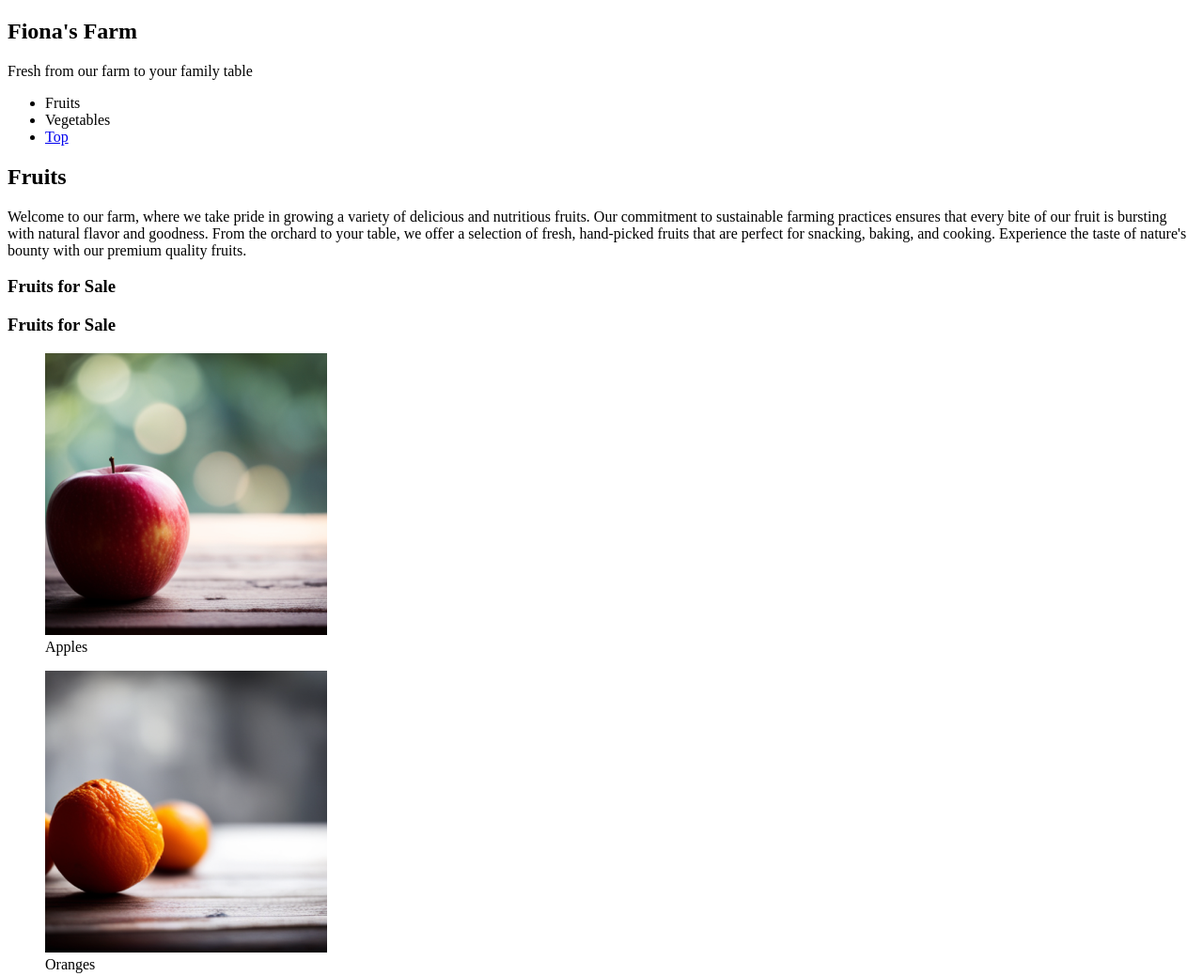
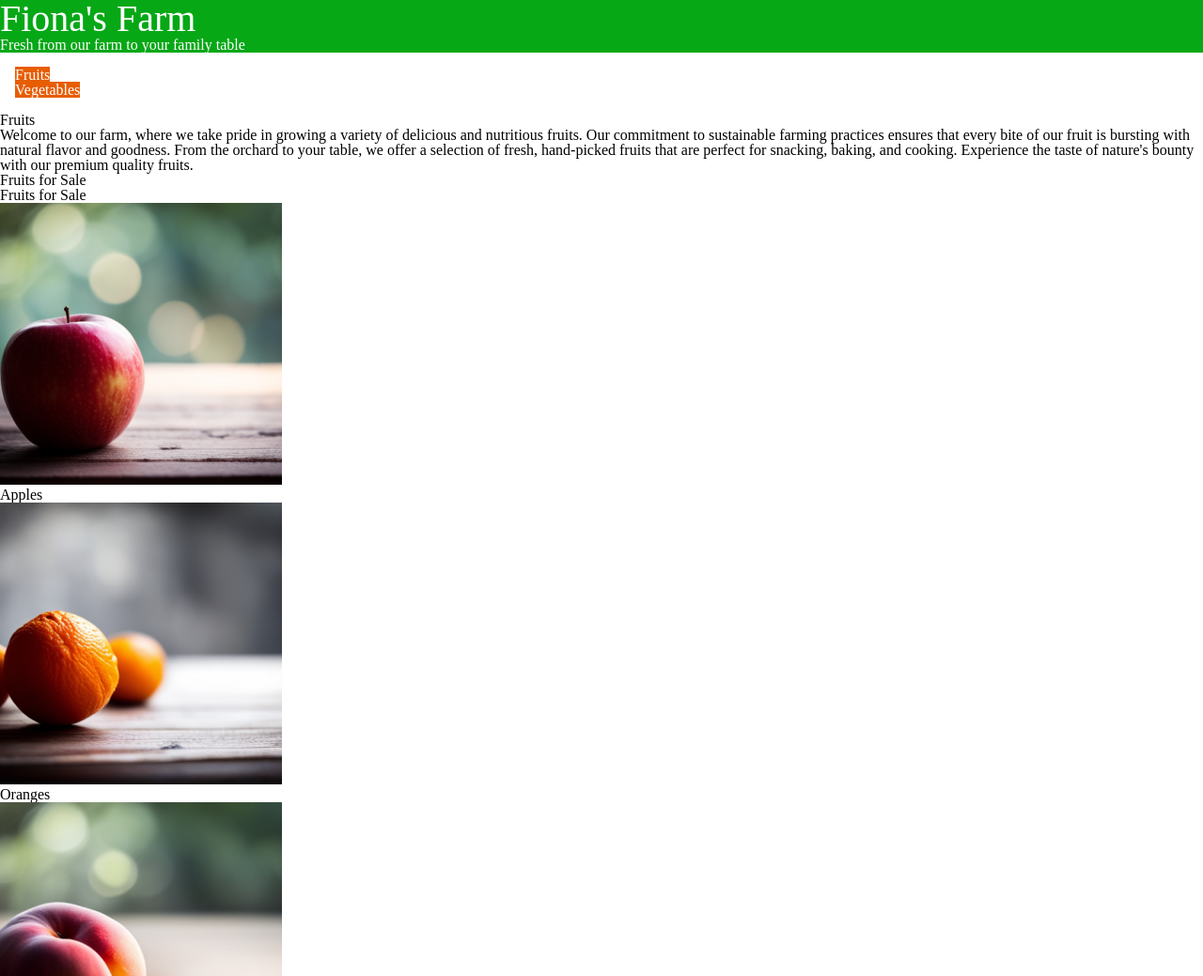
Before and after one commit to jasonsUX/farm, a plain HTML site: page index.html in a window 1280 px wide. Shown: the top 1039 px of the page at 94% size. Drawn offline with Linux system fonts and the light colour scheme; a web font is replaced by a local one.

Commit message:
made styles
made styles

```diff
--- a/index.html
+++ b/index.html
@@ -3,17 +3,17 @@
 <head>
     <meta charset="UTF-8">
     <meta name="viewport" content="width=device-width, initial-scale=1.0">
+    <link rel="stylesheet" href="styles.css">
     <title>Fiona's Farm</title>
 </head>
 <body>
 <header id="top">
-<nav>
     <h1>Fiona's Farm</h1>
     <p>Fresh from our farm to your family table</p>
+<nav>
     <ul>
         <li><a>Fruits</a></li>
         <li><a>Vegetables</a></li>
-        <li><a href="#top">Top</a></li>
     </ul>
 </nav>
 </header>
--- /dev/null
+++ b/styles.css
@@ -0,0 +1,94 @@
+/* IMPORTED FONTS */
+@import url('https://fonts.googleapis.com/css2?family=Habibi&family=Irish+Grover&display=swap');
+
+/* CSS REST */
+/* http://meyerweb.com/eric/tools/css/reset/
+v2.0 | 20110126
+License: none (public domain)
+*/
+html, body, div, span, applet, object, iframe,
+h1, h2, h3, h4, h5, h6, p, blockquote, pre,
+a, abbr, acronym, address, big, cite, code,
+del, dfn, em, img, ins, kbd, q, s, samp,
+small, strike, strong, sub, sup, tt, var,
+b, u, i, center,
+dl, dt, dd, ol, ul, li,
+fieldset, form, label, legend,
+table, caption, tbody, tfoot, thead, tr, th, td,
+article, aside, canvas, details, embed,
+figure, figcaption, footer, header, hgroup,
+menu, nav, output, ruby, section, summary,
+time, mark, audio, video {
+    margin: 0;
+    padding: 0;
+    border: 0;
+    font-size: 100%;
+    font: inherit;
+    vertical-align: baseline;
+}
+/* HTML5 display-role reset for older browsers */
+article, aside, details, figcaption, figure,
+footer, header, hgroup, menu, nav, section {
+    display: block;
+}
+body {
+    line-height: 1;
+}
+ol, ul {
+    list-style: none;
+}
+blockquote, q {
+    quotes: none;
+}
+blockquote:before, blockquote:after,
+q:before, q:after {
+    content: '';
+    content: none;
+}
+table {
+    border-collapse: collapse;
+    border-spacing: 0;
+}
+
+/* ROOT VARIABLES */
+:root{
+    --green: #06A816;
+    --orange: #E75D02;
+    --black: #000000;
+    --white: #ffffff;
+}
+/* GLOBAL STYLES (mobile first/small) */
+html{
+    background-color: var(--white);
+    min-width: 428px;
+}
+
+header{
+    background-color: var(--green);
+
+}
+
+h1{
+    font-size: 2.5em;
+    font-family:'Irish Grover';
+    color: var(--white);
+}
+header > p{
+    color: var(--white);
+    font-family: 'Habibi';
+}
+
+nav{
+    background-color: var(--white);
+    padding: 1em;
+}
+
+nav a{
+    background-color: var(--orange);
+    font-family: 'Habibi';
+    color: var(--white);
+}
+/* MEDIA QUERY (medium) */
+
+/* MEDIA QUERY (large) */
+/* MEDIA QUERY (xl) */
```
